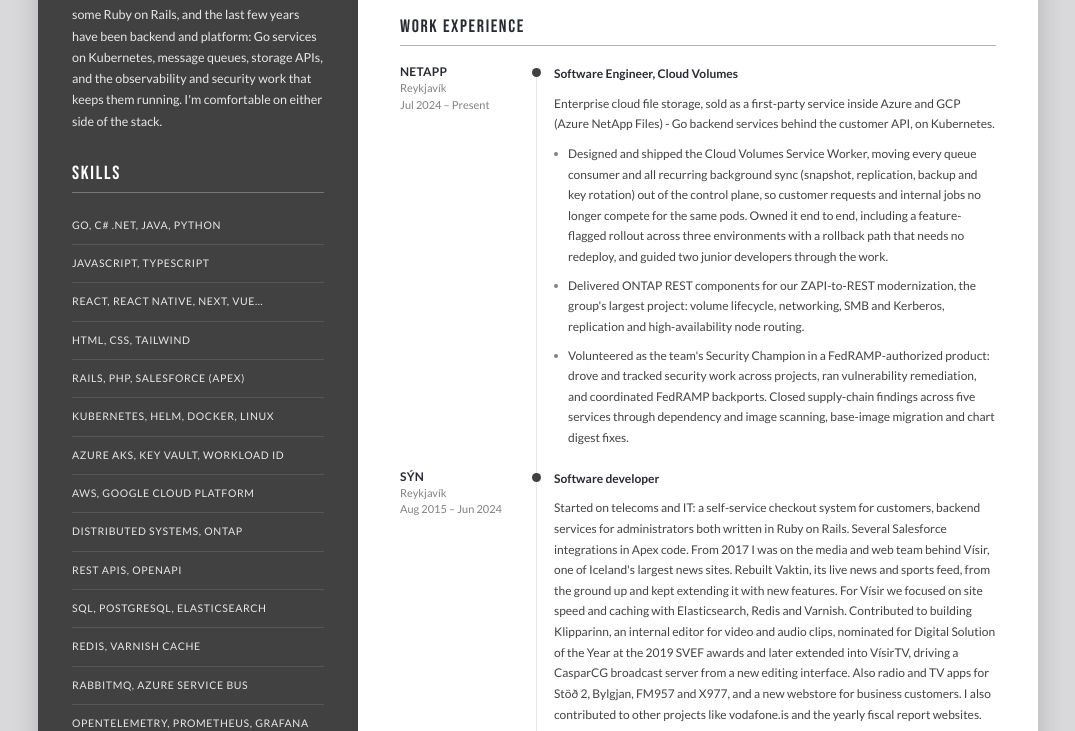
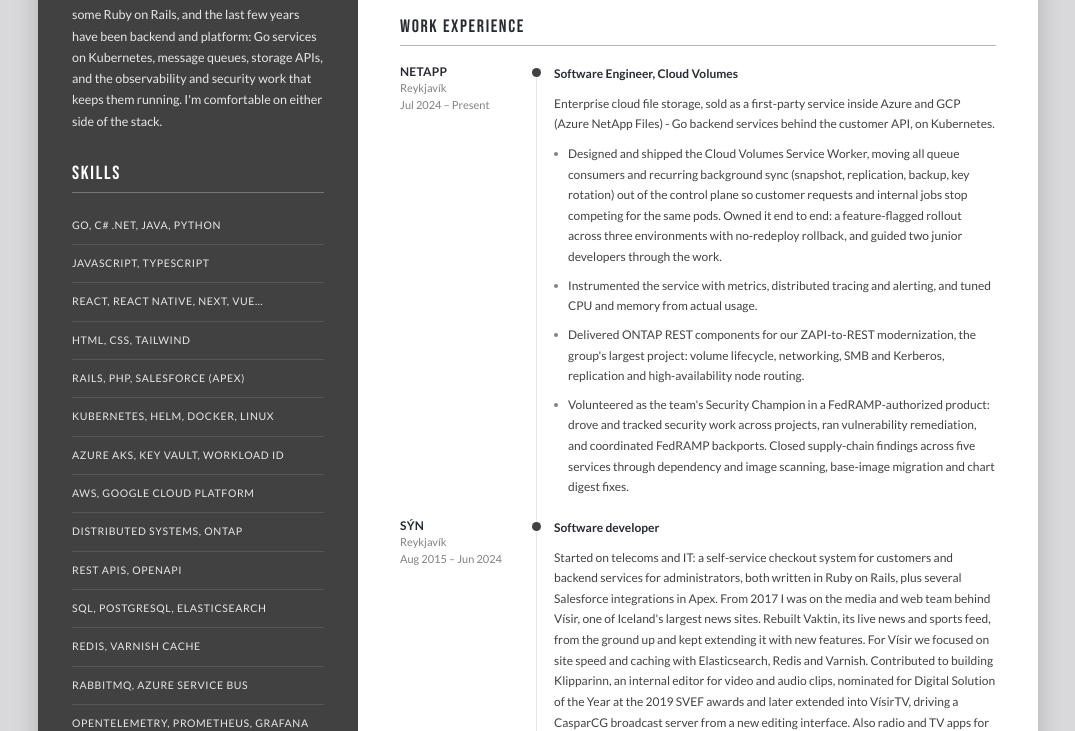
Before and after one commit to andrio12/andri-cv, a plain HTML site: page index.html in a window 1280 px wide. Shown: the part 202-933 px from the top of the page, without its empty margins (102-1177 px from the left). Drawn offline with Linux system fonts and the light colour scheme.

Commit message:
Added point about observability in netapp content

```diff
--- a/index.html
+++ b/index.html
@@ -306,20 +306,20 @@
       background: none;
       padding: 30px 24px 16px;
     }
-    .main { padding: 20px 26px 12px; }
+    .main { padding: 18px 26px 8px; }
     .name { font-size: 38px; }
     .role { letter-spacing: .18em; }
-    .masthead { margin-bottom: 14px; }
+    .masthead { margin-bottom: 12px; }
     .sidebar section + section { margin-top: 26px; }
-    .main section + section { margin-top: 15px; }
-    .main h2 { font-size: 17px; margin-bottom: 10px; }
+    .main section + section { margin-top: 13px; }
+    .main h2 { font-size: 17px; margin-bottom: 9px; }
     .sidebar h2 { font-size: 16px; }
     .about { font-size: 9.5px; line-height: 1.6; }
     .skills li { padding: 6px 0; font-size: 9px; }
-    .entry { padding-bottom: 11px; break-inside: avoid; }
+    .entry { padding-bottom: 10px; break-inside: avoid; }
     .body p, .body li { font-size: 9.5px; line-height: 1.6; }
-    .body p { margin-bottom: 6px; }
-    .body li { margin-bottom: 5px; }
+    .body p { margin-bottom: 5px; }
+    .body li { margin-bottom: 4px; }
     .title { font-size: 10px; margin-bottom: 6px; }
     .contact li { padding: 6px 0; font-size: 9.5px; }
     .refs { break-inside: avoid; gap: 12px; }
@@ -442,12 +442,16 @@
           </p>
           <ul>
             <li>
-              Designed and shipped the Cloud Volumes Service Worker, moving every queue
-              consumer and all recurring background sync (snapshot, replication, backup and
-              key rotation) out of the control plane, so customer requests and internal jobs
-              no longer compete for the same pods. Owned it end to end, including a
-              feature-flagged rollout across three environments with a rollback path that
-              needs no redeploy, and guided two junior developers through the work.
+              Designed and shipped the Cloud Volumes Service Worker, moving all queue
+              consumers and recurring background sync (snapshot, replication, backup, key
+              rotation) out of the control plane so customer requests and internal jobs stop
+              competing for the same pods. Owned it end to end: a feature-flagged rollout
+              across three environments with no-redeploy rollback, and guided two junior
+              developers through the work.
+            </li>
+            <li>
+              Instrumented the service with metrics, distributed tracing and alerting, and
+              tuned CPU and memory from actual usage.
             </li>
             <li>
               Delivered ONTAP REST components for our ZAPI-to-REST modernization, the group's
@@ -475,8 +479,9 @@
         <div class="body">
           <p class="title">Software developer</p>
           <p>
-            Started on telecoms and IT: a self-service checkout system for customers, backend
-            services for administrators both written in Ruby on Rails. Several Salesforce integrations in Apex code.
+            Started on telecoms and IT: a self-service checkout system for customers and backend
+            services for administrators, both written in Ruby on Rails, plus several Salesforce
+            integrations in Apex.
             From 2017 I was on the media and web team behind Vísir, one of Iceland's largest news sites. Rebuilt
             Vaktin, its live news and sports feed, from the ground up and kept extending it with
             new features. For Vísir we focused on site speed and caching with Elasticsearch, Redis and Varnish.
@@ -484,7 +489,7 @@
             Solution of the Year at the 2019 SVEF awards and later extended into VísirTV, driving
             a CasparCG broadcast server from a new editing interface. Also radio and TV apps for
             Stöð 2, Bylgjan, FM957 and X977, and a new webstore for business customers.
-            I also contributed to other projects like vodafone.is and the yearly fiscal report websites.
+            I also contributed to other projects like vodafone.is and the annual report websites.
           </p>
           <p>
             Mostly C#&nbsp;.NET and AWS on the backend, with React, TypeScript and React Native
```
Also changed, not shown: 1 other file.
